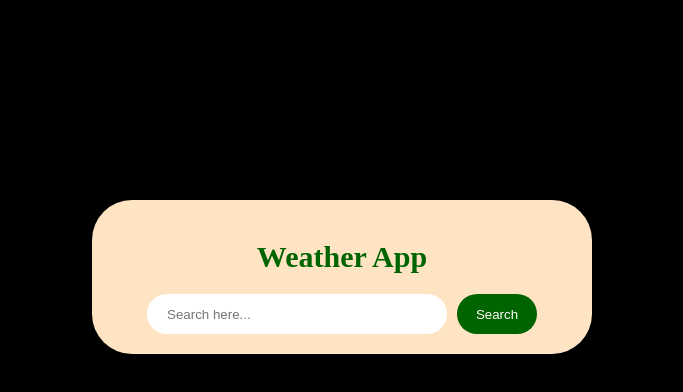
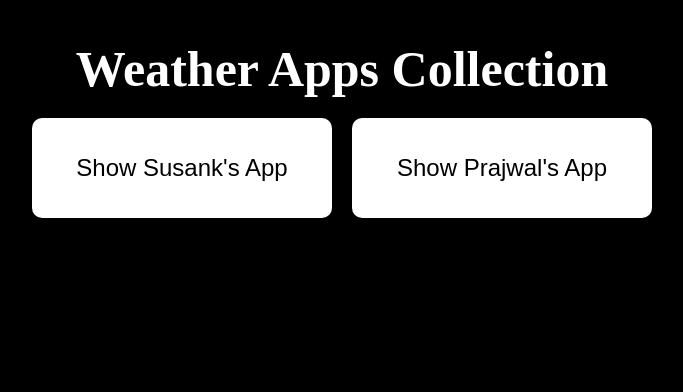
Before and after one commit to susankbaniya/Dailyprogress, a React (Vite) app in the folder weather/: page / in a window 1280 px wide. Shown: the top 392 px of the page, without its empty margins (298-981 px from the left). Built offline with nearby package versions, Linux system fonts and the light colour scheme.

Commit message:
Add weather app 2

```diff
--- a/weather/package.json
+++ b/weather/package.json
@@ -7,7 +7,9 @@
     "dev": "vite",
     "build": "vite build",
     "lint": "eslint .",
-    "preview": "vite preview"
+    "preview": "vite preview",
+      "deploy": "gh-pages -d dist"
+
   },
   "dependencies": {
     "@tailwindcss/vite": "^4.1.7",
@@ -24,6 +26,7 @@
     "eslint": "^9.25.0",
     "eslint-plugin-react-hooks": "^5.2.0",
     "eslint-plugin-react-refresh": "^0.4.19",
+    "gh-pages": "^6.3.0",
     "globals": "^16.0.0",
     "vite": "^6.3.5"
   }
--- a/weather/src/App.css
+++ b/weather/src/App.css
@@ -4,3 +4,41 @@
   padding: 0;
   box-sizing: border-box;
 }
+body{
+  background-color:black;
+
+}
+.title{
+  color:white;
+  text-align:center;
+}
+.close-btn{
+  background-color:white;
+  color:black;
+  margin-left:200px;
+  margin-top:10px;
+  width:50px;
+  height:20px;
+}
+.button-group{
+  display:flex;
+  justify-content: center;
+  gap:20px;
+}
+.buttonapp{
+  width:300px;
+  color:black;
+  height:100px;
+  background-color:white;
+  border-radius:10px;
+  font-size:24px;
+}
+.app-card{
+  display:flex;
+  justify-content:center ;
+}
+.app-header{
+  display:flex;
+
+  justify-content: center;
+}
--- a/weather/src/App.jsx
+++ b/weather/src/App.jsx
@@ -1,16 +1,65 @@
-import { useState } from 'react'
-import reactLogo from './assets/react.svg'
-import viteLogo from '/vite.svg'
-import Weather from './Components/weather'
-import './App.css'
+
+import { useState } from "react";
+import WeatherApp from "./Components/Weather";
+// import Home from "./pages/Home";
+import './App.css';
+
 function App() {
-  const [count, setCount] = useState(0)
+  const [activeApps, setActiveApps] = useState({
+    susank: false,
+    prajwal: false,
+  });
+
+  const toggleApp = (app) => {
+    setActiveApps((prev) => ({
+      ...prev,
+      [app]: !prev[app],
+    }));
+  };
 
   return (
-    <>
-     <div><Weather/></div>
-    </>
-  )
+    <div className="app-container">
+      <div className="header">
+        <h1 className="title">Weather Apps Collection</h1>
+        <div className="button-group">
+          <button className="buttonapp" onClick={() => toggleApp("susank")} >
+            {activeApps.susank ? "Hide Susank's App" : "Show Susank's App"}
+          </button>
+          <button className="buttonapp" onClick={() => toggleApp("prajwal")}>
+            {activeApps.prajwal ? "Hide Prajwal's App" : "Show Prajwal's App"}
+          </button>
+        </div>
+      </div>
+
+      <div className="app-grid">
+        {activeApps.susank && (
+          <div className="app-card">
+            <div className="app-header">
+
+
+            </div>
+            <WeatherApp />
+          </div>
+        )}
+
+        {activeApps.prajwal && (
+          <div className="app-card">
+            <div className="app-header">
+
+
+            </div>
+            {/* <Home /> */}
+          </div>
+        )}
+      </div>
+
+      {!activeApps.susank && !activeApps.prajwal && (
+        <div className="placeholder">
+          <p>Select an app to get started...</p>
+        </div>
+      )}
+    </div>
+  );
 }
 
-export default App
+export default App;
--- a/weather/src/Components/Weather.css
+++ b/weather/src/Components/Weather.css
@@ -22,26 +22,26 @@ border-radius:40px;
 height:auto;
 
 
-margin-top:200px;
+margin-top:100px;
 background-color:bisque;
 padding-bottom: 20px;
 }
 
 h1{
     margin-top:40px;
-    color:darkgreen;
+    color:green;
     margin-bottom:20px;
-    font-size:30px;
+    font-size:50px;
     font-weight:700;
 }
 input{
 
     width:300px;
-    height:20px;
+    height:60px;
     padding:20px;
 outline:none;
 border:1px  gray;
-
+font-size:24px;
       border-radius:40px;
 }
 /* Weather.css */
@@ -61,12 +61,13 @@ input:hover {
 
 button{
     width:80px;
-    height:40px;
+    height:60px;
     background-color:darkgreen;
     outline:none;
     border:none;
     border-radius:40px;
     color:white;
+    font-size:18px;
     cursor:pointer;
 }
 button:hover{
--- a/weather/vite.config.js
+++ b/weather/vite.config.js
@@ -1,9 +1,7 @@
 import { defineConfig } from 'vite'
 import react from '@vitejs/plugin-react'
-import tailwindcss from '@tailwindcss/vite'
-// https://vite.dev/config/
+
 export default defineConfig({
-  plugins: [react(),
-    tailwindcss(),
-  ],
+  plugins: [react()],
+  base: '/Dailyprogress/' // Replace 'weather' with your repository name
 })
```
Also changed, not shown: 1 other file (tests, documents, lock files or other folders).
